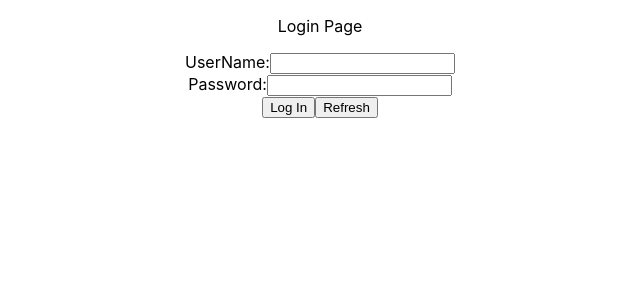
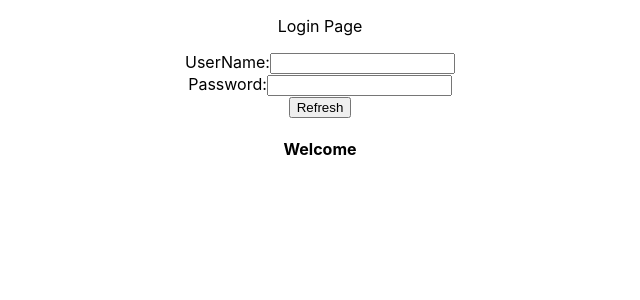
Before and after one commit to nagajayasree/2021, a React (Create React App) app: page /login in a window 1280 px wide. Shown: the top 300 px of the page, without its empty margins (320-960 px from the left). Built offline with nearby package versions, Linux system fonts and the light colour scheme.

Commit message:
new added

```diff
--- a/package.json
+++ b/package.json
@@ -12,6 +12,8 @@
     "@types/react-dom": "^16.9.10",
     "react": "^17.0.1",
     "react-dom": "^17.0.1",
+    "react-router": "^5.2.0",
+    "react-router-dom": "^5.2.0",
     "react-scripts": "4.0.1",
     "typescript": "^4.1.3",
     "web-vitals": "^0.2.4"
@@ -39,5 +41,8 @@
       "last 1 firefox version",
       "last 1 safari version"
     ]
+  },
+  "devDependencies": {
+    "@types/react-router-dom": "^5.1.7"
   }
 }
--- a/src/App.tsx
+++ b/src/App.tsx
@@ -24,7 +24,7 @@ import { Modal, PortalButton } from "./topics/portal";
 import { PopUp } from "./exercises/popUp";
 import { Main } from "./practice/Hook/Main";
 import { LoginForm } from "./practice/Classes/LoginForm";
-
+import {MainComp} from './practice/Classes/main'
 function App() {
   return (
     <div className="App">
@@ -76,7 +76,7 @@ function App() {
       <PopUp /> */}
       {/* <UserLogin /> */}
       {/* <Main /> */}
-      <LoginForm title={"Login Page"} uname={"js"} pwd={"js"} />
+      <MainComp />
     </div>
   );
 }
--- a/src/practice/Classes/LoginForm.tsx
+++ b/src/practice/Classes/LoginForm.tsx
@@ -1,14 +1,19 @@
+import * as React from "react";
 import { Component } from "react";
 import { Input } from "./Input";
 import { Button } from "../Hook/Button";
+import { UserCtx } from "./context";
+import { Link } from "react-router-dom";
+import { Welcome } from "./Welcome";
+import { useHistory } from "react-router-dom";
 
-type Props = {
+export type Props = {
   title: string;
   uname?: string;
   pwd?: string;
 };
 
-type State = {
+export type State = {
   username: string;
   password: string;
 };
@@ -36,10 +41,12 @@ export class LoginForm extends Component<Props, State> {
   //   }
 
   onBtnClick = () => {
+    // let history = useHistory();
+    // history.push("/welcome");
     let { username, password } = this.state;
     let { uname, pwd } = this.props;
     if (username == uname && password == pwd) {
-      alert("You are logged in");
+      alert("You are LoggedIn");
     } else {
       alert("Incorrect Credentials");
     }
@@ -50,14 +57,17 @@ export class LoginForm extends Component<Props, State> {
   };
 
   render() {
+    let { username, password } = this.state;
+    let { uname, pwd, title } = this.props;
     return (
       <>
-        <p>{this.props.title}</p>
+        <UserCtx.Provider value={this.state}>
+          <p>{title}</p>
           <div>
             <label htmlFor="uname">
               UserName:
               <Input
-              value={this.state.username}
+                value={username}
                 name="username"
                 onChange={this.onNameChange}
               />
@@ -67,16 +77,28 @@ export class LoginForm extends Component<Props, State> {
             <label htmlFor="pswd">
               Password:
               <Input
-              value={this.state.password}
+                value={password}
                 name="password"
                 onChange={this.onPwdChange}
               />
             </label>
           </div>
           <div>
+            {/* <Link to="/welcome">
               <Button onClick={this.onBtnClick}>Log In</Button>
+            </Link> */}
+            {/* <Button onClick={this.onBtnClick}>Log In</Button> */}
+            {username == uname && password == pwd ? (
+              <Link to="/welcome">
+                <Button onClick={this.onBtnClick}>Log In</Button>
+              </Link>
+            ) : (
+              ""
+            )}
             <Button onClick={this.onRefresh}>Refresh</Button>
+            <Welcome />
           </div>
+        </UserCtx.Provider>
       </>
     );
   }
--- /dev/null
+++ b/src/practice/Classes/Welcome.tsx
@@ -0,0 +1,14 @@
+import { Component } from "react";
+import { UserCtx } from "./context";
+
+export class Welcome extends Component {
+  render() {
+    return (
+      <div>
+        <UserCtx.Consumer>
+          {(value) => <h4>Welcome {value?.username}</h4>}
+        </UserCtx.Consumer>
+      </div>
+    );
+  }
+}
--- /dev/null
+++ b/src/practice/Classes/context.tsx
@@ -0,0 +1,3 @@
+import * as React from "react";
+import { State } from "./LoginForm";
+export const UserCtx = React.createContext<State | null>(null);
--- /dev/null
+++ b/src/practice/Classes/main.tsx
@@ -0,0 +1,18 @@
+import { LoginForm } from "./LoginForm";
+import { Welcome } from "./Welcome";
+import { BrowserRouter as Router, Switch, Route } from "react-router-dom";
+
+export const MainComp = () => {
+  return (
+    <>
+      <Router>
+        <Switch>
+          <Route path="/login">
+            <LoginForm title={"Login Page"} uname={"js"} pwd={"js"} />
+          </Route>
+          <Route path="/welcome" component={Welcome} />
+        </Switch>
+      </Router>
+    </>
+  );
+};
--- a/tsconfig.json
+++ b/tsconfig.json
@@ -16,5 +16,6 @@
     "noEmit": true,
     "jsx": "react-jsx"
   },
-  "include": ["src"]
+  "include": ["src"],
+  // "typeRoots": ["../node_modules/@types", "../@types"]
 }
```
Also changed, not shown: src/index.tsx (+6 -8 lines), 2 other files (tests, documents, lock files or other folders). Lines whose indentation alone changed are shown as unchanged.
